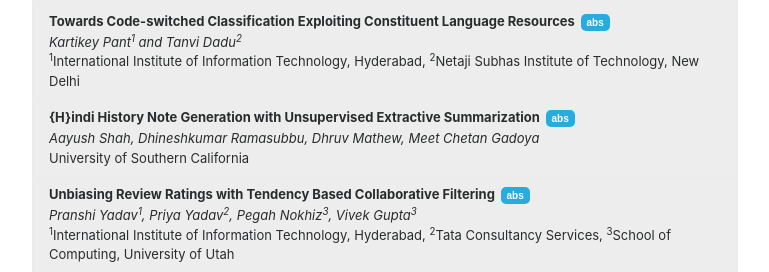
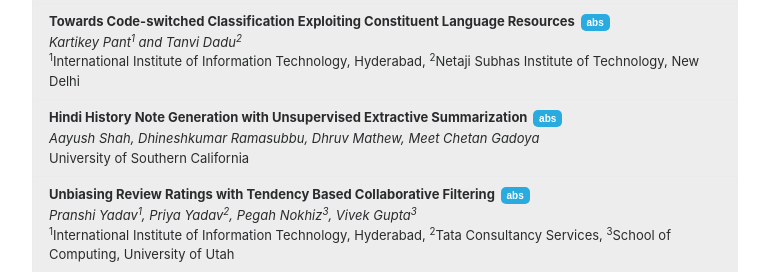
Before and after one commit to aacl2023-srw/aacl2023-srw.github.io, a Jekyll site: the page built from schedule.md, in a window 1280 px wide and 900 px high, scrolled down 1257 px. Shown: the part 151-423 px from the top of the window, without its empty margins (104-873 px from the left). Built offline with Jekyll 4.4.1, drawn with Linux system fonts in a browser that asks for light colours; comment, search, counter and statistics services are not loaded; some of the changed text lies outside the part shown.

Commit message:
fix latex formatting issue

```diff
--- a/accepted/1039.html
+++ b/accepted/1039.html
@@ -72,7 +72,7 @@ H1 {
 
 <p>
 
-<h4>Generating Inflectional Errors for Grammatical Error Correction in {H}indi</h4>
+<h4>Generating Inflectional Errors for Grammatical Error Correction in Hindi</h4>
 
 <em>Ankur Sonawane,&nbsp;Sujeet Kumar Vishwakarma,&nbsp;Bhavana Srivastava,&nbsp;Anil Kumar Singh</em><br>
 Indian Institute of Technology (BHU)
--- a/accepted/1055.html
+++ b/accepted/1055.html
@@ -72,7 +72,7 @@ H1 {
 
 <p>
 
-<h4>{H}indi History Note Generation with Unsupervised Extractive Summarization</h4>
+<h4>Hindi History Note Generation with Unsupervised Extractive Summarization</h4>
 
 <em>Aayush Shah,&nbsp;Dhineshkumar Ramasubbu,&nbsp;Dhruv Mathew,&nbsp;Meet Chetan Gadoya</em><br>
 University of Southern California
--- a/schedule.md
+++ b/schedule.md
@@ -104,7 +104,7 @@ input {
 
 <tr bgcolor="#ededed">
   <td colspan="2" style="font-size: small;">
-  <b>{H}indi History Note Generation with Unsupervised Extractive Summarization</b>
+  <b>Hindi History Note Generation with Unsupervised Extractive Summarization</b>
   <form action="{{ site.baseurl }}/accepted/1055.html" style='display: inline;'> <input type='submit' value='abs' /> </form> <br>
   <em>Aayush Shah,&nbsp;Dhineshkumar Ramasubbu,&nbsp;Dhruv Mathew,&nbsp;Meet Chetan Gadoya</em><br>
   University of Southern California
@@ -282,7 +282,7 @@ input {
 
 <tr bgcolor="#ededed">
   <td colspan="2" style="font-size: small;">
-  <b>Generating Inflectional Errors for Grammatical Error Correction in {H}indi</b>
+  <b>Generating Inflectional Errors for Grammatical Error Correction in Hindi</b>
   <form action="{{ site.baseurl }}/accepted/1039.html" style='display: inline;'> <input type='submit' value='abs' /> </form> <br>
   <em>Ankur Sonawane,&nbsp;Sujeet Kumar Vishwakarma,&nbsp;Bhavana Srivastava,&nbsp;Anil Kumar Singh</em><br>
   Indian Institute of Technology (BHU)
```
